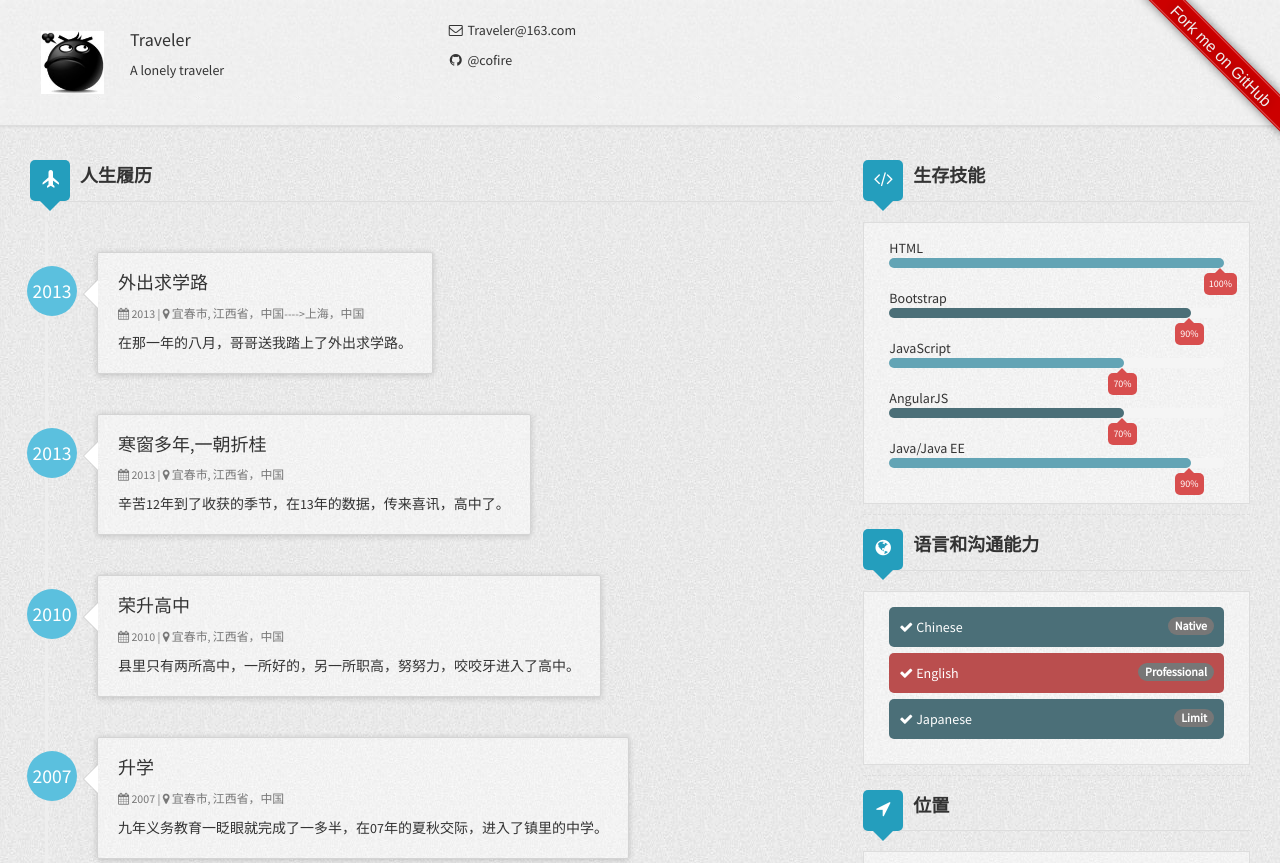
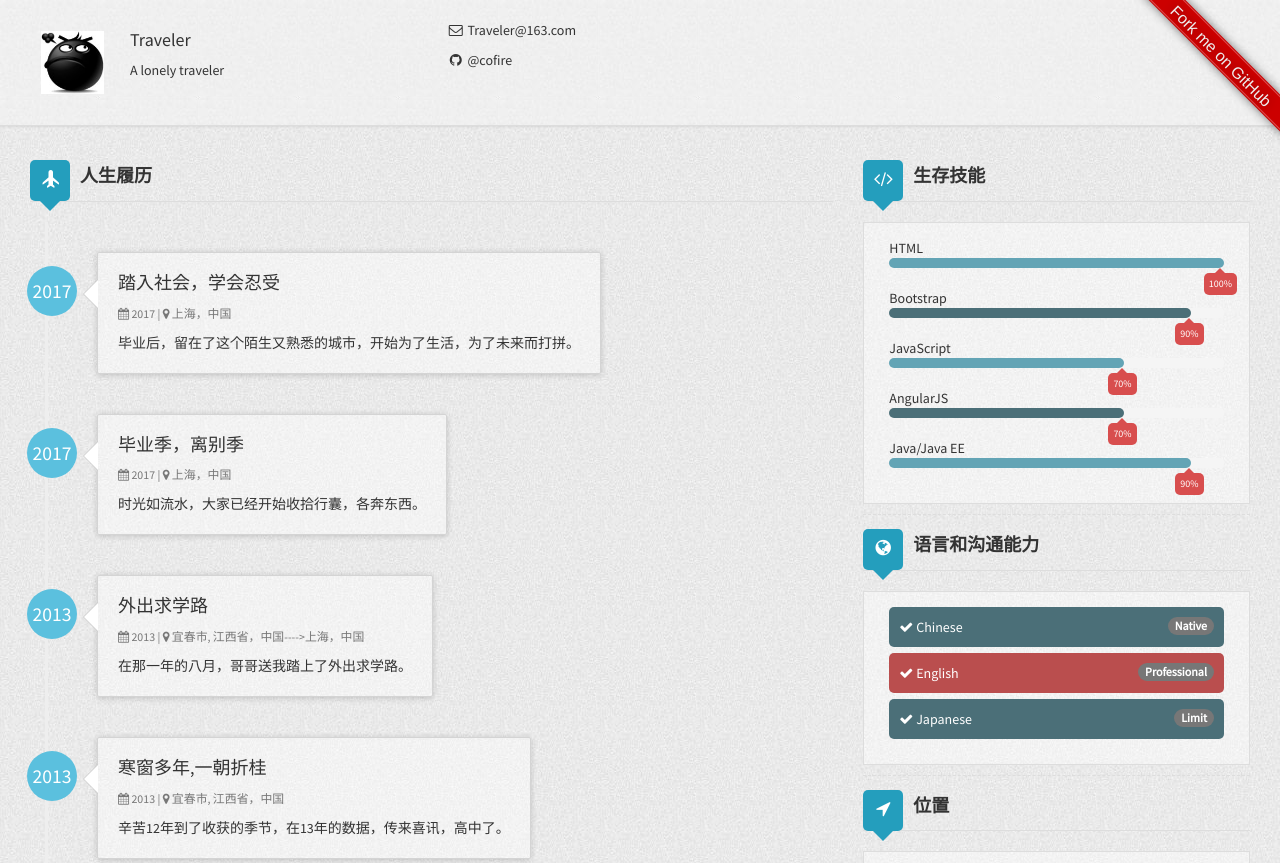
Before and after one commit to cofire2/cofire2.github.io, a Jekyll site: the page built from index.html, in a window 1280 px wide and 900 px high, cut to the strip 0-863 px from the top of the window. Built offline with Jekyll 4.4.1, drawn with Linux system fonts in a browser that asks for light colours; nearby versions of some CDN libraries.

Commit message:
Update _config.yml

```diff
--- a/_config.yml
+++ b/_config.yml
@@ -27,6 +27,18 @@ author:
   stackoverflow:
 #  stackoverflow: 4582127
   workHistory:
+    - work7:
+      company: 踏入社会，学会忍受
+      location: 上海，中国
+      started: 2017
+      duration: 2017
+      description: 毕业后，留在了这个陌生又熟悉的城市，开始为了生活，为了未来而打拼。
+    - work7:
+      company: 毕业季，离别季
+      location: 上海，中国
+      started: 2017
+      duration: 2017
+      description: 时光如流水，大家已经开始收拾行囊，各奔东西。
     - work6:
       company: 外出求学路
       location: 宜春市, 江西省，中国---->上海，中国
```
